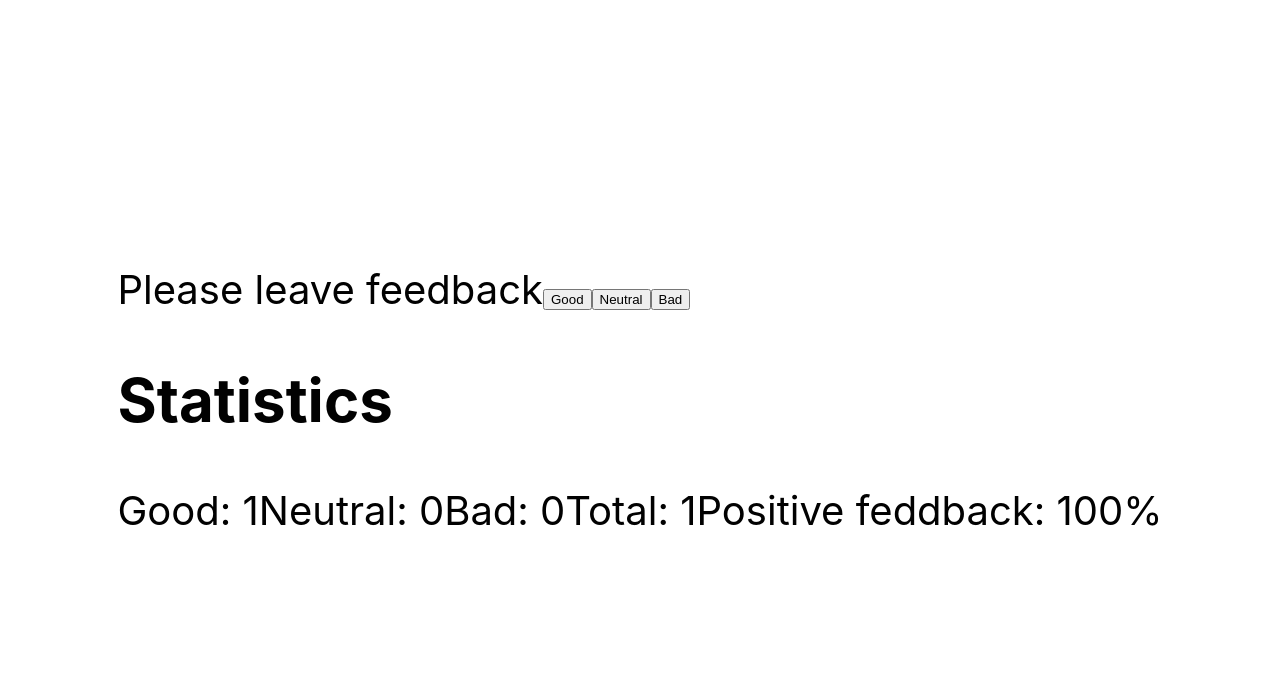
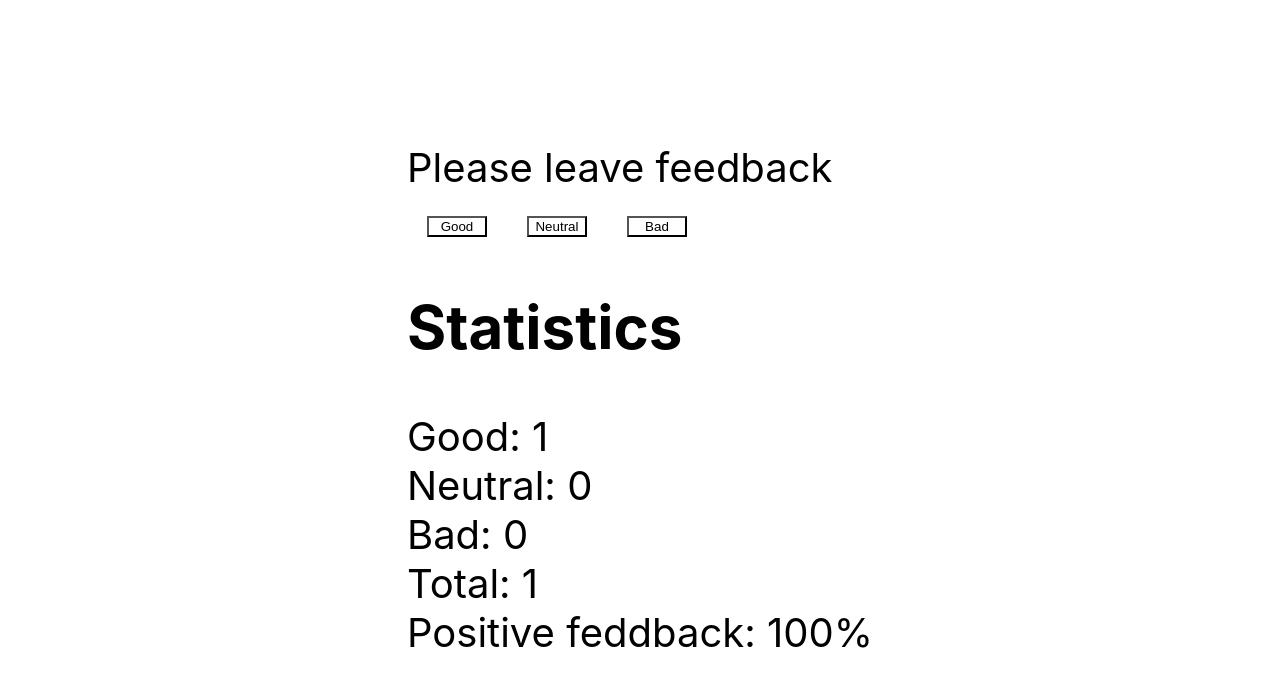
Before and after one commit to stanislav-pravdiuk/goit-react-hw-02-feedback, a React (Create React App) app: page / in a window 1280 px wide. Both pictures are taken after a click on the button "Good". Shown: the top 686 px of the page. Built offline with nearby package versions, Linux system fonts and the light colour scheme.

Commit message:
add styles

```diff
--- a/src/components/fedback-options/FeedbackOptions.jsx
+++ b/src/components/fedback-options/FeedbackOptions.jsx
@@ -1,10 +1,12 @@
 import React from "react";
 import PropTypes from 'prop-types';
+import css from './feedback-options.module.css'
 
 const FeedbackOptions = ({onLeaveFeedback, options}) => (
-    <div className="feedback__controls">
-        <form>
+    <div className="feedbackOptions">
+        <form className={css.feedbackOptions__form}>
             <label>Please leave feedback</label>
+            <div className={css.feedbackOptions__blockBtn}>
                 <button
                     type="button"
                     onClick={onLeaveFeedback}
@@ -17,6 +19,7 @@ const FeedbackOptions = ({onLeaveFeedback, options}) => (
                     type="button"
                     onClick={onLeaveFeedback}
                     name="bad">Bad</button>
+            </div>
         </form>
     </div>
 );
--- /dev/null
+++ b/src/components/fedback-options/feedback-options.module.css
@@ -0,0 +1,11 @@
+.feedbackOptions__form {
+    display: flex;
+    flex-direction: column;
+}
+
+.feedbackOptions__blockBtn button {
+    margin-left: 20px;
+    margin-right: 20px;
+    width: 60px;
+    background-color: white;
+}
--- a/src/components/statistics/Statistics.jsx
+++ b/src/components/statistics/Statistics.jsx
@@ -1,9 +1,10 @@
 import React from "react";
 import PropTypes from 'prop-types';
+import css from './statistics.module.css'
 
 const Statistics = ({ good, neutral, bad, total, positivePercentage }) => (
 
-    <div className="feedback__statistics">
+    <div className={css.statistics} >
         <span>Good: {good}</span>
         <span>Neutral: {neutral}</span>
         <span>Bad: {bad}</span>
--- /dev/null
+++ b/src/components/statistics/statistics.module.css
@@ -0,0 +1,4 @@
+.statistics {
+    display: flex;
+    flex-direction: column;
+}
```
Lines whose indentation alone changed are shown as unchanged.
